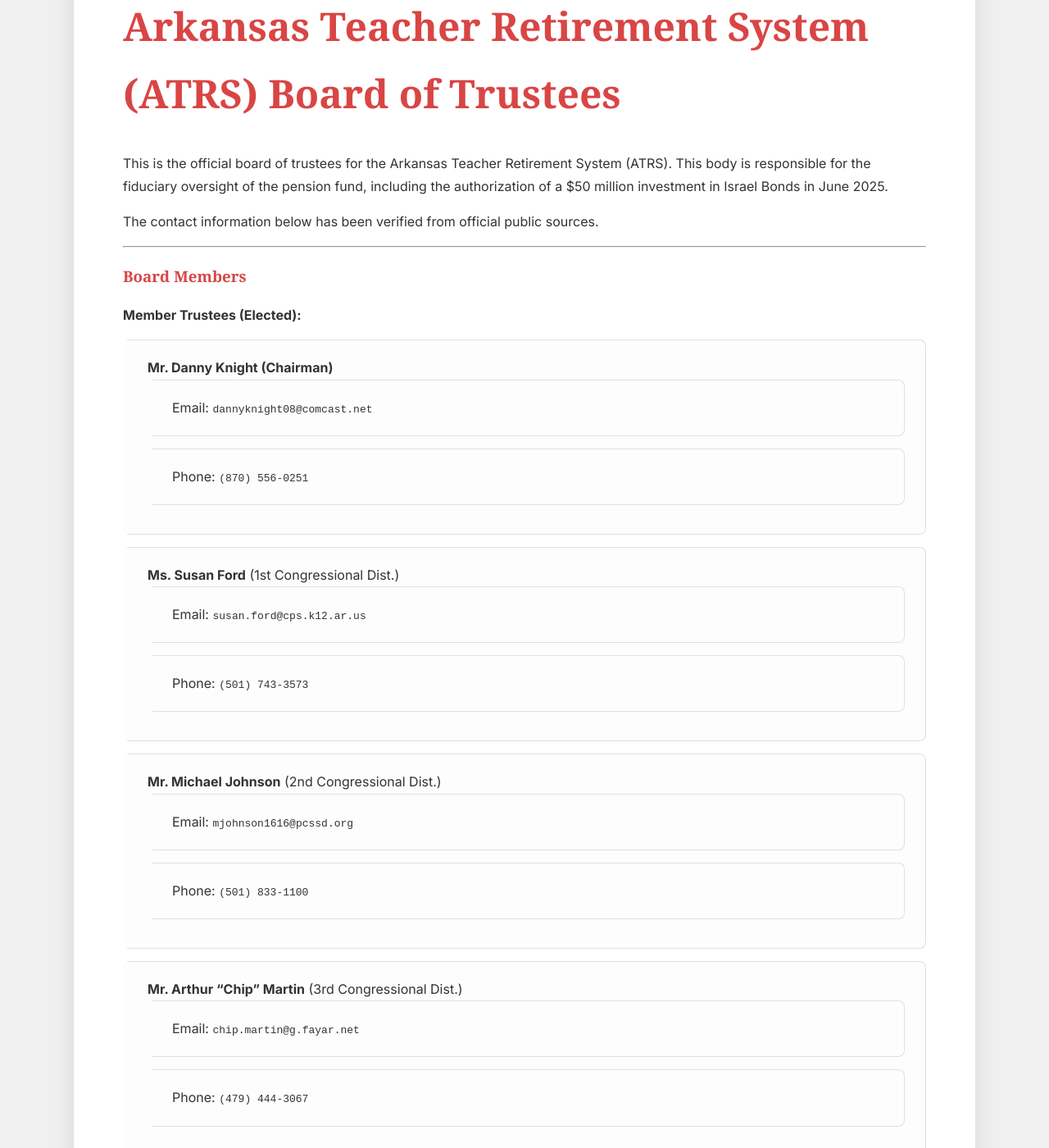
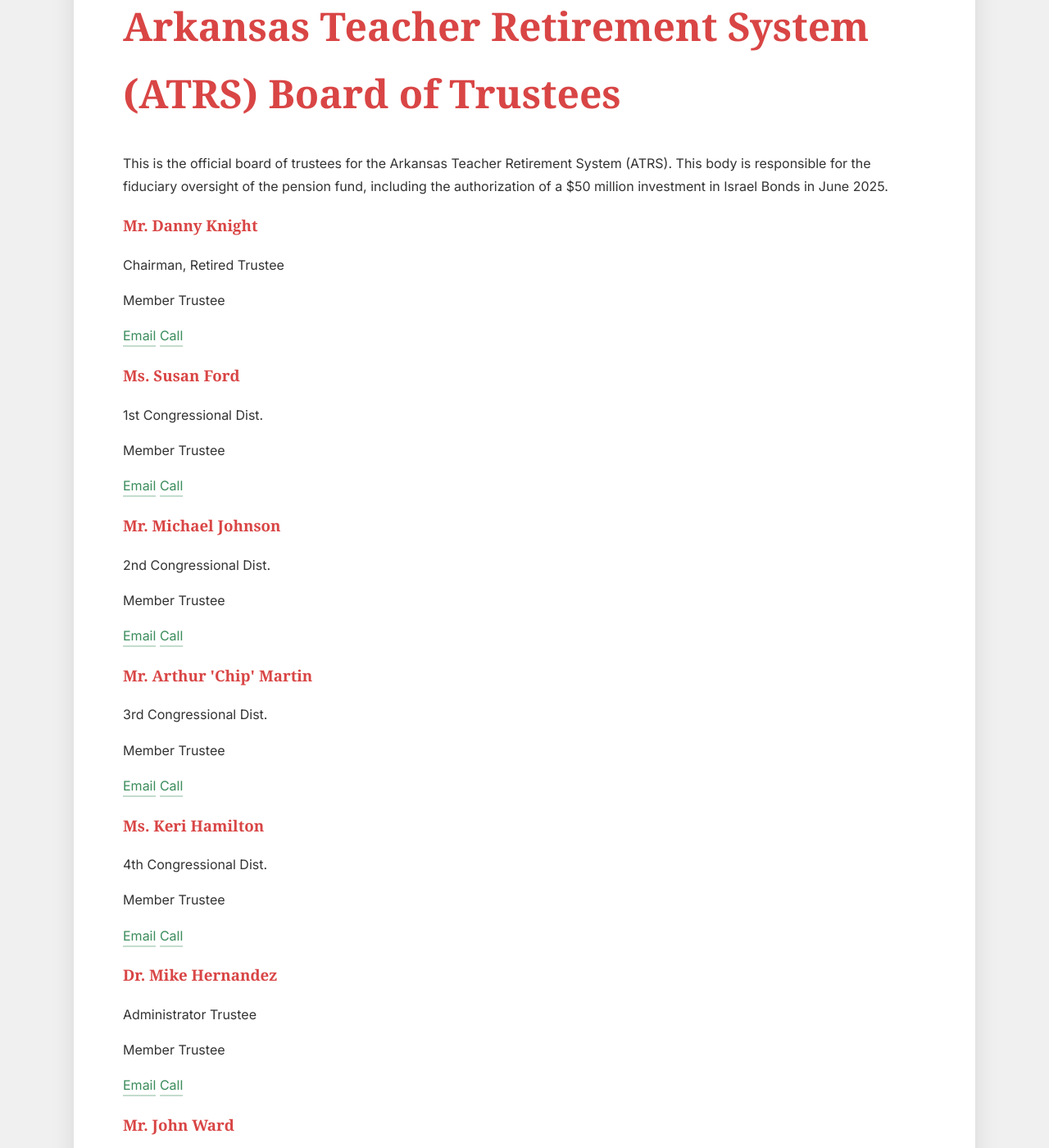
Before and after one commit to DunlapJP/divestar-toolkit, a Jekyll site: the page built from key-officials/atrs-board-of-trustees.md, in a window 1280 px wide and 1400 px high, scrolled down 375 px. Shown: the whole window at 82% size. Built offline with Jekyll 4.4.1, drawn with Linux system fonts in a browser that asks for light colours; some web fonts are replaced; our own code applies the rules of GitHub Pages for plain Markdown files; some of the changed text lies outside the part shown.

Commit message:
Update atrs-board-of-trustees.md

```diff
--- a/key-officials/atrs-board-of-trustees.md
+++ b/key-officials/atrs-board-of-trustees.md
@@ -1,56 +1,26 @@
+---
+layout: default
+title: ATRS Board of Trustees
+---
+
 # Arkansas Teacher Retirement System (ATRS) Board of Trustees
 
-This is the official board of trustees for the Arkansas Teacher Retirement System (ATRS). This body is responsible for the fiduciary oversight of the pension fund, including the authorization of a \$50 million investment in Israel Bonds in June 2025.
+<p>This is the official board of trustees for the Arkansas Teacher Retirement System (ATRS). This body is responsible for the fiduciary oversight of the pension fund, including the authorization of a $50 million investment in Israel Bonds in June 2025.</p>
 
-The contact information below has been verified from official public sources.
-
----
-
-###  Board Members
-
-**Member Trustees (Elected):**
-
-* **Mr. Danny Knight (Chairman)**
-    * Email: `dannyknight08@comcast.net`
-    * Phone: `(870) 556-0251`
-
-* **Ms. Susan Ford** (1st Congressional Dist.)
-    * Email: `susan.ford@cps.k12.ar.us`
-    * Phone: `(501) 743-3573`
-
-* **Mr. Michael Johnson** (2nd Congressional Dist.)
-    * Email: `mjohnson1616@pcssd.org`
-    * Phone: `(501) 833-1100`
-
-* **Mr. Arthur "Chip" Martin** (3rd Congressional Dist.)
-    * Email: `chip.martin@g.fayar.net`
-    * Phone: `(479) 444-3067`
-
-* **Ms. Keri Hamilton** (4th Congressional Dist.)
-    * Email: `khamilton@magnoliaschools.net`
-    * Phone: `(870) 332-6905`
-
-* **Ms. Anita Bell** (Retired Trustee)
-    * Phone: `(501) 851-2731`
-
-* **Mr. Jeff Stubblefield** (Retired Trustee)
-    * Email: `jstubblefield@tigersmail.org`
-    * Phone: `(479) 695-2356`
-
-* **Mr. Bobby G. Lester** (Retired Trustee)
-    * Email: `Blester33@comcast.net`
-    * Phone: `(501) 680-0815`
-
-**Ex Officio Trustees (Appointed by position):**
-
-* **Secretary Jacob Oliva** (Cabinet Secretary, AR Dept. of Education)
-    * Email: `jacob.oliva@arkansas.gov`
-    * Phone: `(501) 682-4205`
-
-* **Ms. Susannah Marshall** (State Bank Commissioner)
-    * Email: `smarshall@banking.state.ar.us`
-    * Phone: `(501) 324-9019`
-
-* **Hon. Dennis Milligan** (State Auditor)
-    * Email: `info@auditor.ar.gov`
-    * Phone: `(501) 682-6000`
+<div class="trustee-grid">
+  {% for trustee in site.data.atrs_trustees %}
+    <div class="trustee-card">
+      <h3 class="trustee-name">{{ trustee.name }}</h3>
+      <p class="trustee-title">{{ trustee.title }}</p>
+      <p class="trustee-type">{{ trustee.type }}</p>
+      <div class="trustee-contact">
+        {% if trustee.email %}
+          <a href="mailto:{{ trustee.email }}">Email</a>
+        {% endif %}
+        {% if trustee.phone %}
+          <a href="tel:{{ trustee.phone }}">Call</a>
+        {% endif %}
+      </div>
+    </div>
+  {% endfor %}
+</div>
```
